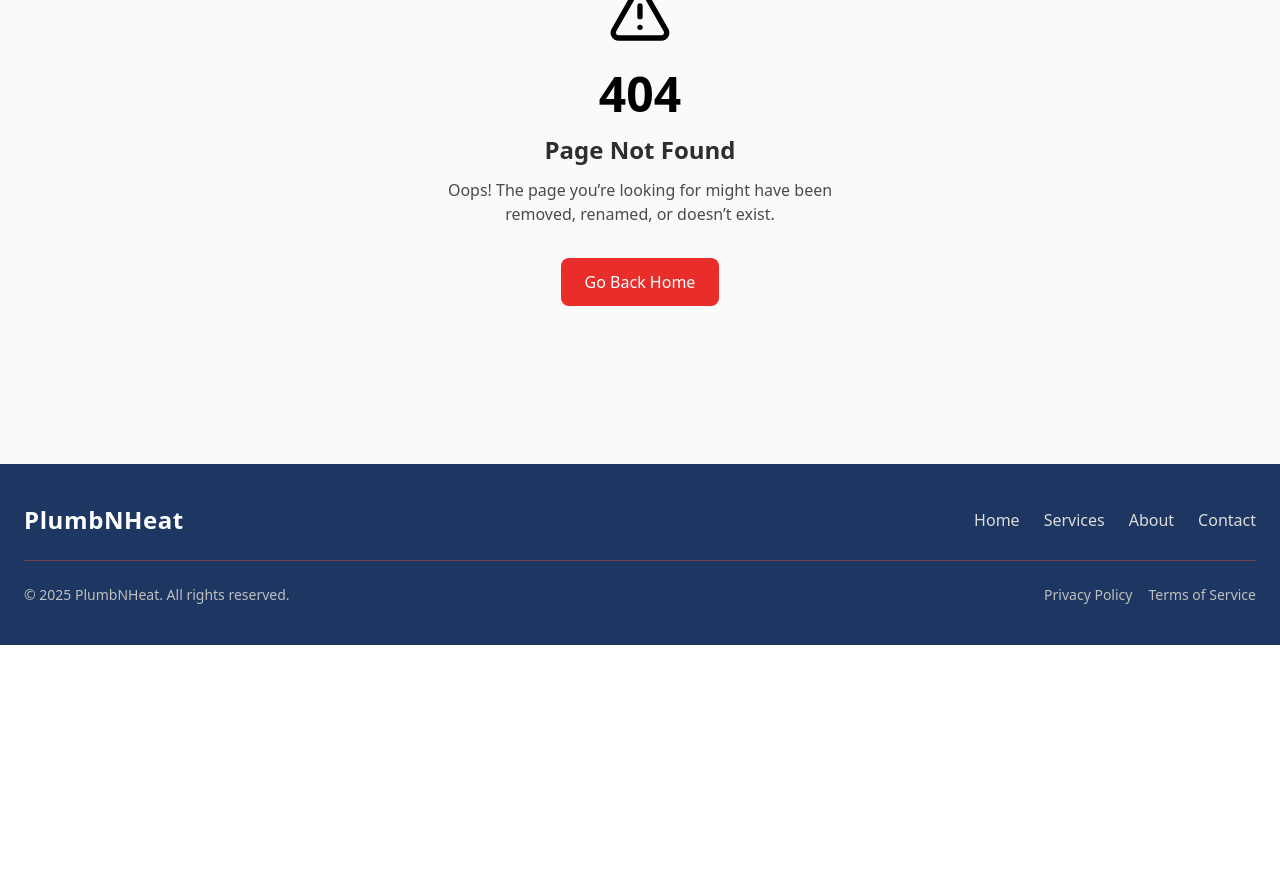
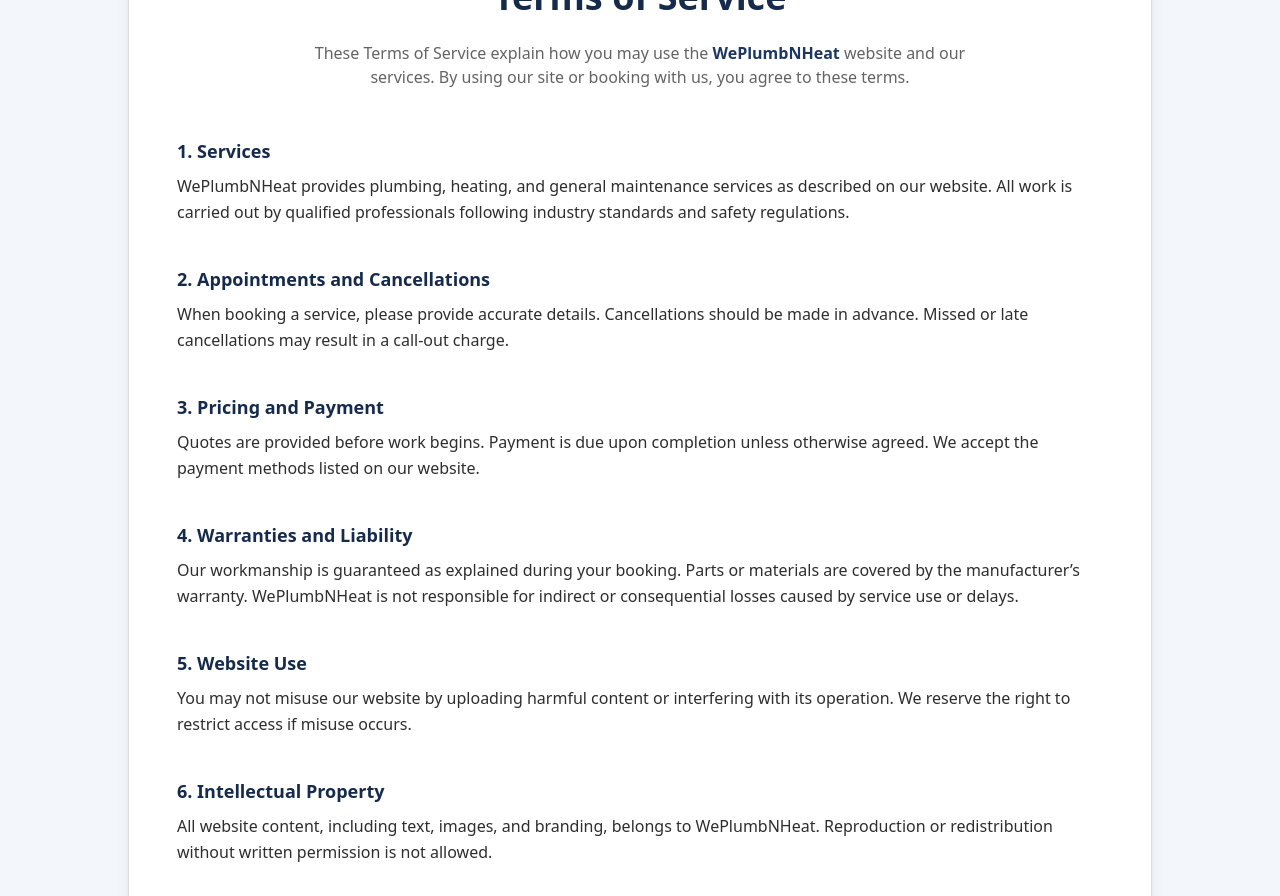
Before and after one commit to Rujenmrj/plumbnheat, a React (Vite) app: page /terms-of-service in a window 1280 px wide. Shown: the part 240-1136 px from the top of the page. Before the commit the page ends 885 px from the top, so only its background shows below. Built offline with nearby package versions, Linux system fonts and the light colour scheme.

Commit message:
added term of service page

```diff
--- a/src/components/Footer.jsx
+++ b/src/components/Footer.jsx
@@ -32,7 +32,7 @@ export default function Footer() {
             >
               Privacy Policy
             </a>
-            <a href="#" className="hover:text-secondary-300 transition-colors">
+            <a href="/terms-of-service" className="hover:text-secondary-300 transition-colors">
               Terms of Service
             </a>
           </div>
--- /dev/null
+++ b/src/pages/term-of-service/index.jsx
@@ -0,0 +1,141 @@
+import React from "react";
+import { MapPin, Phone, Mail } from "lucide-react";
+
+const TermsOfService = () => {
+  return (
+    <section className="w-full bg-primary-faint py-24">
+      <div className="max-w-5xl mx-auto bg-white px-8 sm:px-12 py-14 rounded-2xl shadow-lg border border-gray-200">
+        {/* Heading */}
+        <h1 className="text-4xl font-extrabold text-center text-primary-600 mb-6">
+          Terms of Service
+        </h1>
+
+        {/* Intro Paragraph */}
+        <p className="text-center text-gray-500 mb-12 max-w-2xl mx-auto">
+          These Terms of Service explain how you may use the{" "}
+          <span className="text-primary-500 font-semibold">WePlumbNHeat</span>{" "}
+          website and our services. By using our site or booking with us, you
+          agree to these terms.
+        </p>
+
+        {/* Main Content */}
+        <div className="space-y-10 text-gray-700 leading-relaxed">
+          {/* 1. Services */}
+          <div>
+            <h2 className="font-semibold text-lg mb-2 text-primary-600">
+              1. Services
+            </h2>
+            <p>
+              WePlumbNHeat provides plumbing, heating, and general maintenance
+              services as described on our website. All work is carried out by
+              qualified professionals following industry standards and safety
+              regulations.
+            </p>
+          </div>
+
+          {/* 2. Appointments and Cancellations */}
+          <div>
+            <h2 className="font-semibold text-lg mb-2 text-primary-600">
+              2. Appointments and Cancellations
+            </h2>
+            <p>
+              When booking a service, please provide accurate details.
+              Cancellations should be made in advance. Missed or late
+              cancellations may result in a call-out charge.
+            </p>
+          </div>
+
+          {/* 3. Pricing and Payment */}
+          <div>
+            <h2 className="font-semibold text-lg mb-2 text-primary-600">
+              3. Pricing and Payment
+            </h2>
+            <p>
+              Quotes are provided before work begins. Payment is due upon
+              completion unless otherwise agreed. We accept the payment methods
+              listed on our website.
+            </p>
+          </div>
+
+          {/* 4. Warranties and Liability */}
+          <div>
+            <h2 className="font-semibold text-lg mb-2 text-primary-600">
+              4. Warranties and Liability
+            </h2>
+            <p>
+              Our workmanship is guaranteed as explained during your booking.
+              Parts or materials are covered by the manufacturer’s warranty.
+              WePlumbNHeat is not responsible for indirect or consequential
+              losses caused by service use or delays.
+            </p>
+          </div>
+
+          {/* 5. Website Use */}
+          <div>
+            <h2 className="font-semibold text-lg mb-2 text-primary-600">
+              5. Website Use
+            </h2>
+            <p>
+              You may not misuse our website by uploading harmful content or
+              interfering with its operation. We reserve the right to restrict
+              access if misuse occurs.
+            </p>
+          </div>
+
+          {/* 6. Intellectual Property */}
+          <div>
+            <h2 className="font-semibold text-lg mb-2 text-primary-600">
+              6. Intellectual Property
+            </h2>
+            <p>
+              All website content, including text, images, and branding, belongs
+              to WePlumbNHeat. Reproduction or redistribution without written
+              permission is not allowed.
+            </p>
+          </div>
+
+          {/* 7. Updates */}
+          <div>
+            <h2 className="font-semibold text-lg mb-2 text-primary-600">
+              7. Updates to These Terms
+            </h2>
+            <p>
+              We may update these Terms from time to time. Any changes will be
+              reflected on this page with a new “Last Updated” date.
+            </p>
+          </div>
+
+          {/* 8. Contact Section */}
+          <div>
+            <h2 className="font-semibold text-lg mb-3 text-primary-600">
+              8. Contact Us
+            </h2>
+            <p>If you have any questions about these Terms, contact us:</p>
+
+            <ul className="mt-4 space-y-3 text-gray-700">
+              <li className="flex items-center gap-2">
+                <MapPin size={18} className="text-secondary-500" />
+                Aldershot, Hampshire, GU11 3ST
+              </li>
+              <li className="flex items-center gap-2">
+                <Phone size={18} className="text-secondary-500" />
+                07453 623938
+              </li>
+              <li className="flex items-center gap-2">
+                <Mail size={18} className="text-secondary-500" />
+                weplumbnheat@gmail.com
+              </li>
+            </ul>
+          </div>
+        </div>
+
+        {/* Footer Note */}
+        <p className="text-sm text-gray-400 mt-12 text-right italic">
+          Last Updated: October 2025
+        </p>
+      </div>
+    </section>
+  );
+};
+
+export default TermsOfService;
--- a/src/routes.jsx
+++ b/src/routes.jsx
@@ -3,12 +3,14 @@ import Home from "./pages/home";
 import About from "./pages/about";
 import PrivacyPolicy from "./pages/privacy-policy/index.js";
 import NotFound from "./pages/not-found/NotFound";
+import TermsOfService from "./pages/term-of-service/index.jsx";
 const AppRoutes = () => {
   return (
     <Routes>
       <Route path="/" element={<Home />} />
       <Route path="/about" element={<About />} />
       <Route path="/privacy-policy" element={<PrivacyPolicy />} />
+      <Route path="/terms-of-service" element={<TermsOfService />} />
       {/* 404 Catch-all route */}
       <Route path="*" element={<NotFound />} /> {/* ✅ Works now */}
     </Routes>
```
